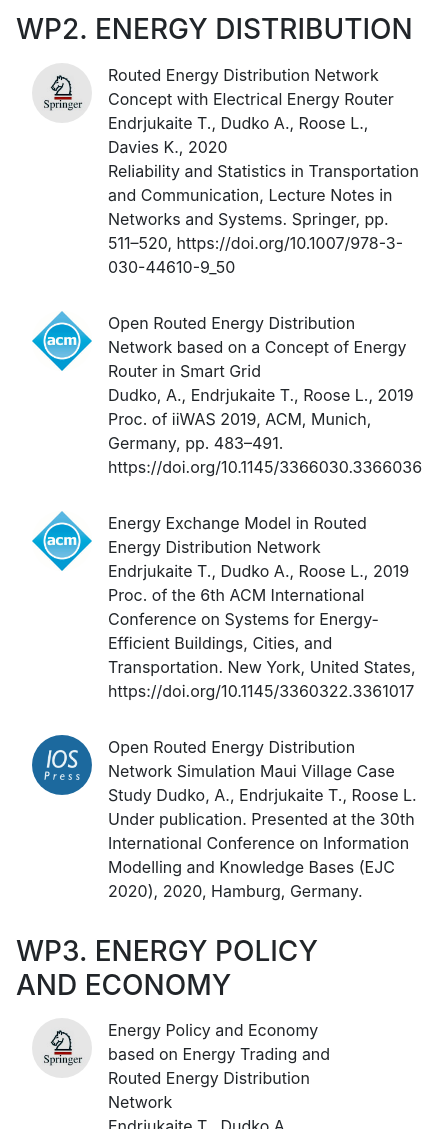
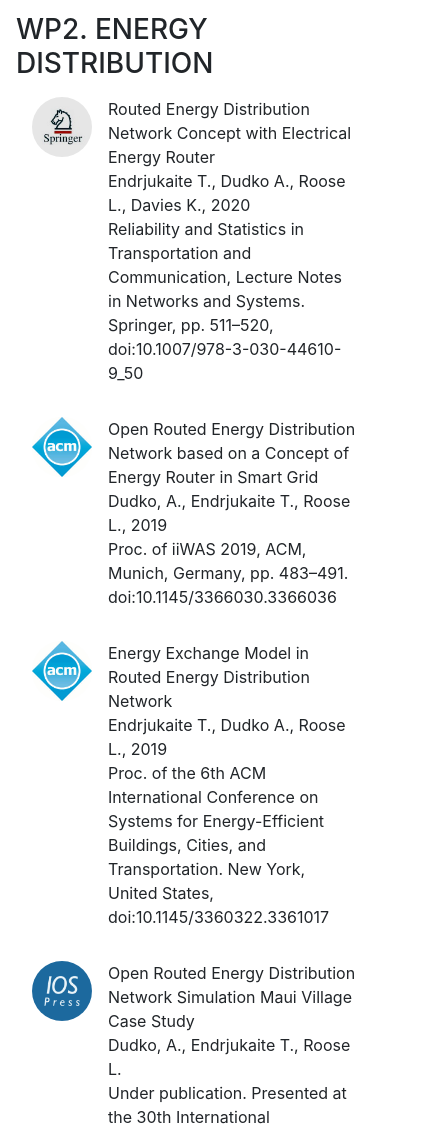
Before and after one commit to tatyna/Energy-project, a website with bundled scripts: page EnergyProjectWeb/index.html in a window 390 px wide. Shown: the part 10817-11946 px from the top of the page, 438 px wide, since content can reach past the window. Built offline with nearby package versions, Linux system fonts and the light colour scheme; a web font is replaced by a local one.

Commit message:
Small screens layout fix * Shortened DOI reference for publications

```diff
--- a/EnergyProjectWeb/index.html
+++ b/EnergyProjectWeb/index.html
@@ -437,7 +437,7 @@
                   <p>
                     Power Plant Optimal Operation Time Approach in Best Energy Mixture Model with Simulation Analysis<br/>
                     Endrjukaite T., Dudko A., Okano K., Yamamoto H., 2019<br/>
-                    Reliability and Statistics in Transportation and Communication, Lecture Notes in Networks and Systems. Springer, pp. 80–90.  https://doi.org/10.1007/978-3-030-12450-2_8
+                    Reliability and Statistics in Transportation and Communication, Lecture Notes in Networks and Systems. Springer, pp. 80–90.  doi:10.1007/978-3-030-12450-2_8
                   </p>
                 </div>
               </div>
@@ -453,7 +453,7 @@
                   <p>
                     Routed Energy Distribution Network Concept with Electrical Energy Router<br/>
                     Endrjukaite T., Dudko A., Roose L., Davies K., 2020<br/>
-                    Reliability and Statistics in Transportation and Communication, Lecture Notes in Networks and Systems. Springer, pp. 511–520, https://doi.org/10.1007/978-3-030-44610-9_50
+                    Reliability and Statistics in Transportation and Communication, Lecture Notes in Networks and Systems. Springer, pp. 511–520, doi:10.1007/978-3-030-44610-9_50
                   </p>
                 </div>
               </div>
@@ -463,7 +463,7 @@
                   <p>
                     Open Routed Energy Distribution Network based on a Concept of Energy Router in Smart Grid<br/>
                     Dudko, A., Endrjukaite T., Roose L., 2019<br/>
-                    Proc. of iiWAS 2019, ACM, Munich, Germany, pp. 483–491. https://doi.org/10.1145/3366030.3366036
+                    Proc. of iiWAS 2019, ACM, Munich, Germany, pp. 483–491. doi:10.1145/3366030.3366036
                   </p>
                 </div>
               </div>
@@ -473,7 +473,7 @@
                   <p>
                     Energy Exchange Model in Routed Energy Distribution Network<br/>
                     Endrjukaite T., Dudko A., Roose L., 2019<br/>
-                    Proc. of the 6th ACM International Conference on Systems for Energy-Efficient Buildings, Cities, and Transportation. New York, United States, https://doi.org/10.1145/3360322.3361017
+                    Proc. of the 6th ACM International Conference on Systems for Energy-Efficient Buildings, Cities, and Transportation. New York, United States, doi:10.1145/3360322.3361017
                   </p>
                 </div>
               </div>
@@ -481,7 +481,7 @@
                 <img src="img/avatars/iospress.png" alt="IOS Press" class="mr-3 rounded-circle" style="width:60px;">
                 <div class="media-body align-self-end">
                   <p>
-                    Open Routed Energy Distribution Network Simulation Maui Village Case Study
+                    Open Routed Energy Distribution Network Simulation Maui Village Case Study<br/>
                     Dudko, A., Endrjukaite T., Roose L.<br/>
                     Under publication. Presented at the 30th International Conference on Information Modelling and Knowledge Bases (EJC 2020), 2020, Hamburg, Germany.
                   </p>
```
